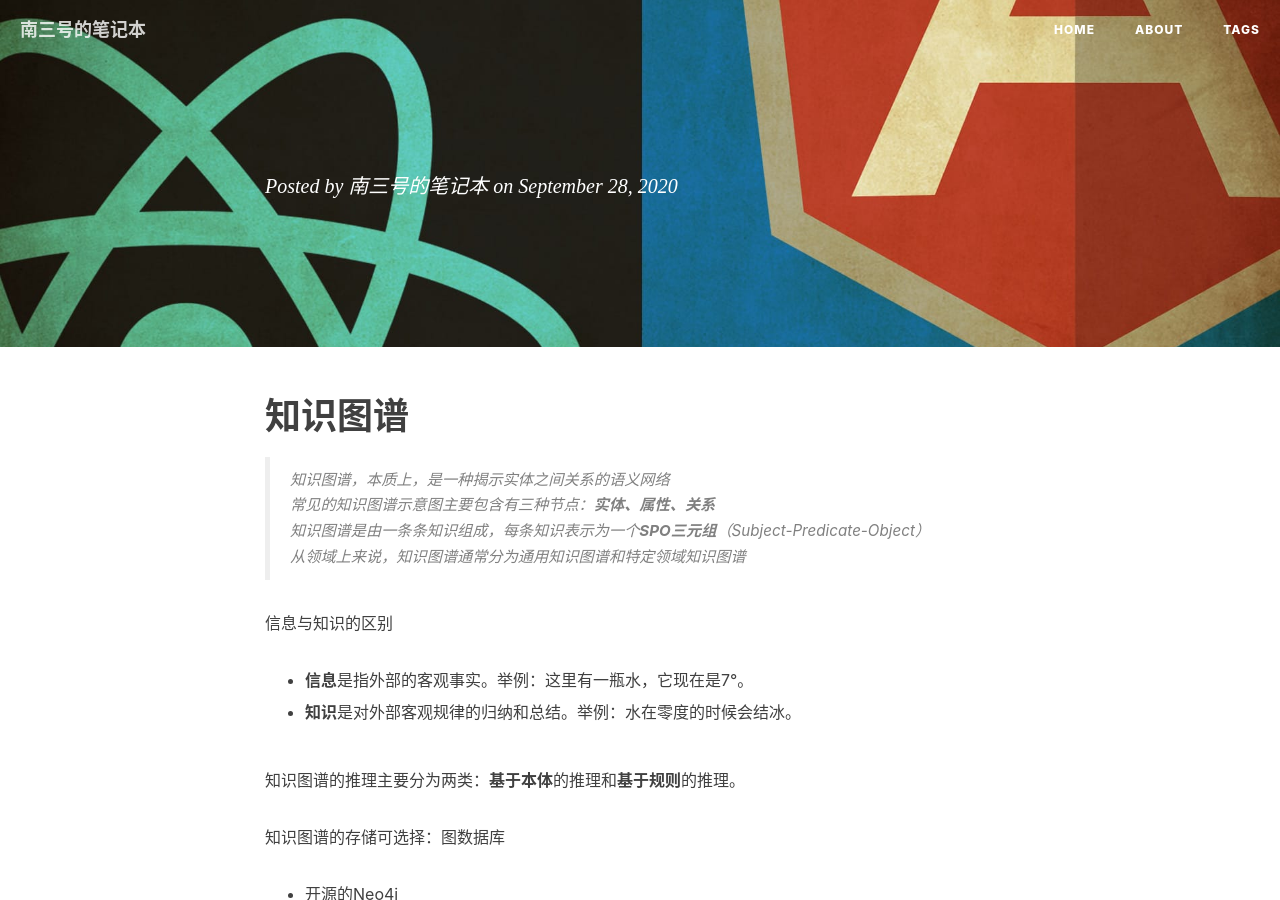
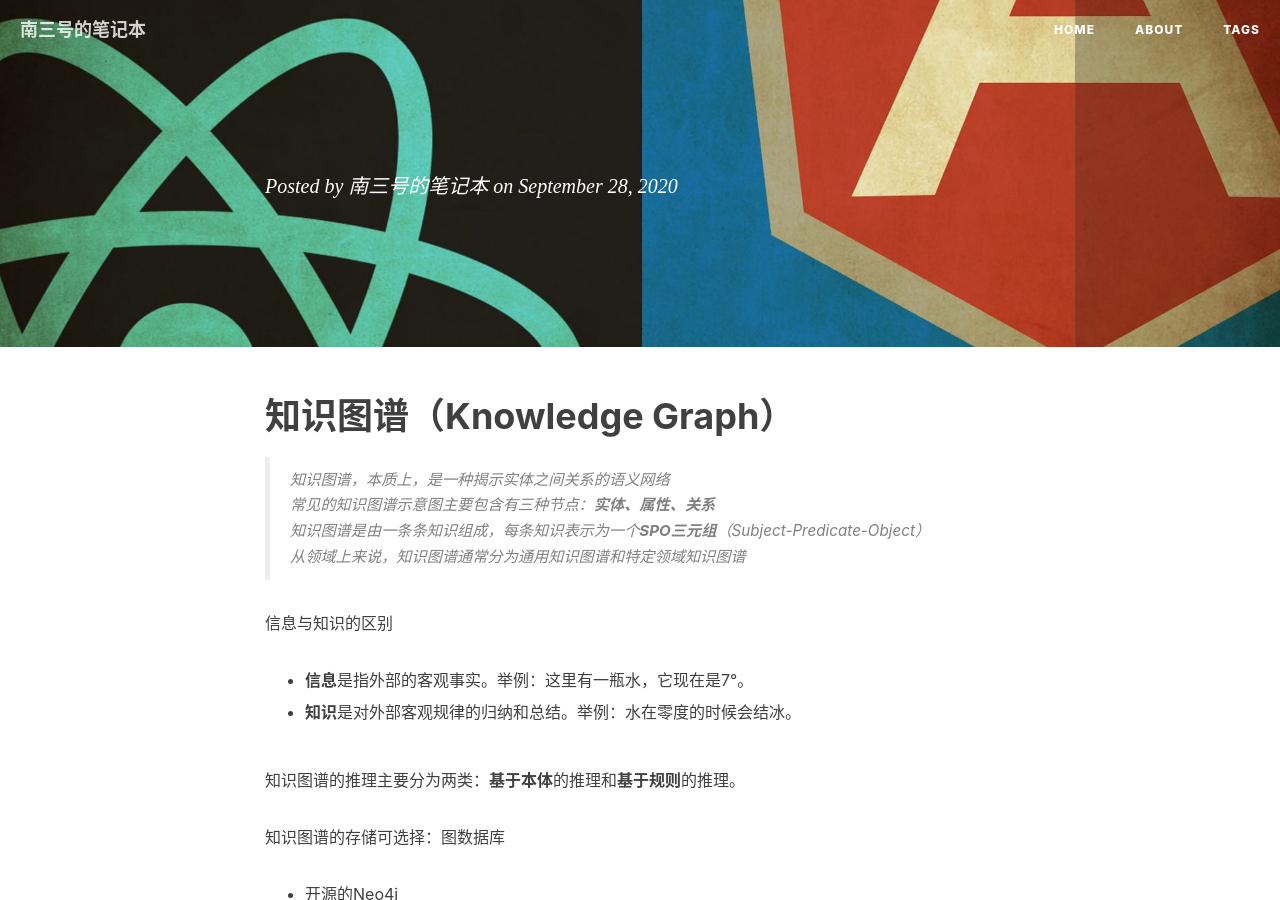
Before and after one commit to nansanhao/nansanhao.github.io, a Jekyll site: the page built from _posts/2020-09-28-知识图谱学习笔记.md, in a window 1280 px wide and 900 px high. Built offline with Jekyll 4.4.1, drawn with Linux system fonts in a browser that asks for light colours; nearby versions of some CDN libraries; our own code applies the rules of GitHub Pages for plain Markdown files; comment, search, counter and statistics services are not loaded.

Commit message:
知识图谱

```diff
--- a/_posts/2020-09-28-知识图谱学习笔记.md
+++ b/_posts/2020-09-28-知识图谱学习笔记.md
@@ -1,6 +1,6 @@
 ---
 layout:     post
-title:      知识图谱学习笔记
+title:      Knowledge Graph学习笔记
 subtitle:   这是笔者在学习知识图谱时所作的笔记。
 date:       2020-09-28
 author:     南三号
@@ -11,7 +11,7 @@ tags:
 	- 机器学习
 ---
 
-# 知识图谱
+# 知识图谱（Knowledge Graph）
 
 > 知识图谱，本质上，是一种揭示实体之间关系的语义网络
 >
```
